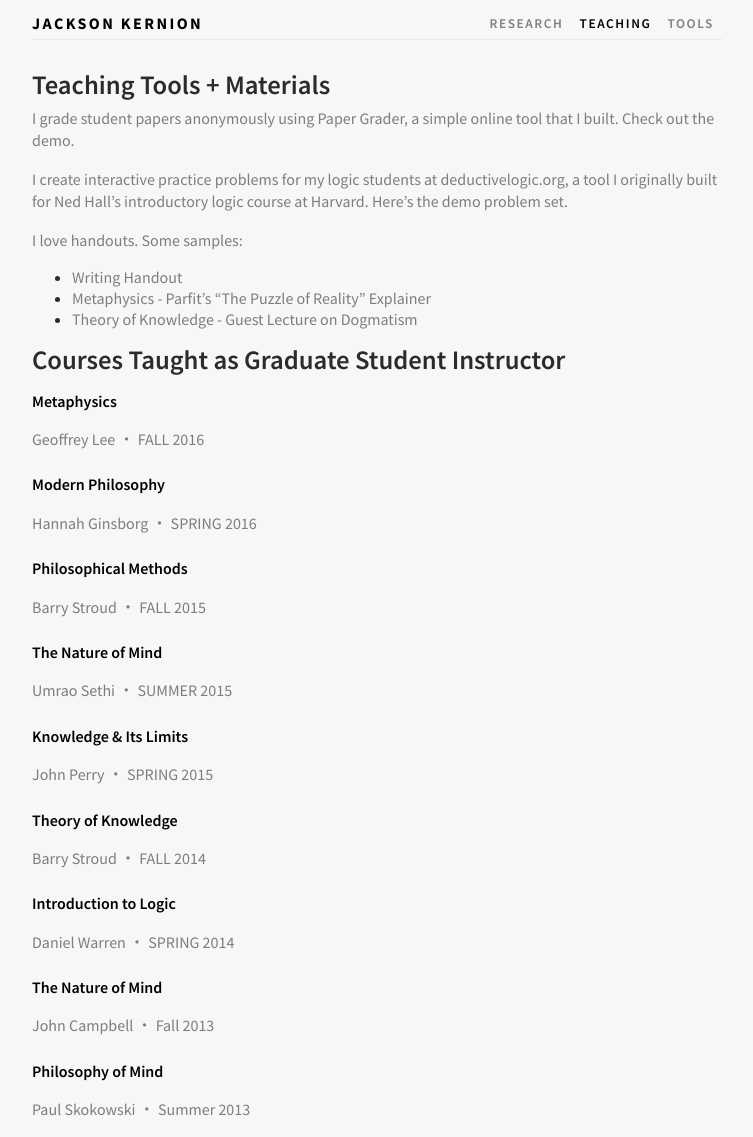
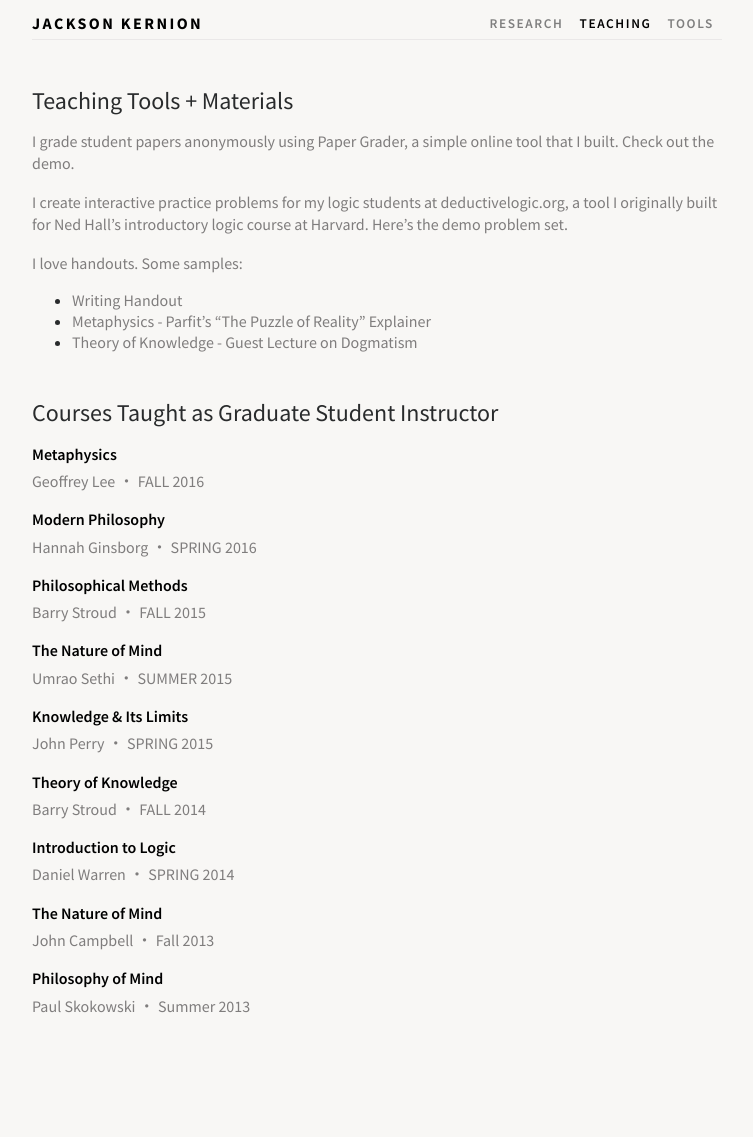
Before and after one commit to jacksonkernion/jacksonkernion.github.io, a Jekyll site: the page built from teaching.md, in a window 1280 px wide. Shown: the whole page, without its empty margins (263-1016 px from the left). Built offline with Jekyll 4.4.1, drawn with Linux system fonts in a browser that asks for light colours; nearby versions of some CDN libraries; our own code applies the rules of GitHub Pages for plain Markdown files; after the commit the page ends 1033 px from its top, so only the background shows below that.

Commit message:
CSS update

```diff
--- a/assets/stylesheets/style.css
+++ b/assets/stylesheets/style.css
@@ -6,10 +6,19 @@
 }
 
 h1{
-	font-size: 20pt;
-	font-weight: 600;
+	font-size: 18pt;
+	font-weight: 400;
 	padding-bottom: 0px;
+	margin-top: 3rem;
+	margin-bottom: 1rem;
 }
+
+body h1:first{
+	margin-top:0;
+}
+
+
+
 h2{
 	font-size: 16pt;
 	font-weight: 400;
@@ -171,12 +180,12 @@
 	font-size: 12pt;
 	font-weight: 600;
 	color: black;
-	margin-bottom: 6px;
-	padding-top: 7px;
+	margin-bottom: .3rem;
+	margin-top: .5rem;
 }
 
 .item-description{
-	margin-bottom: 1rem;
+	margin-bottom: .3rem;
 }
 
 .paper-subtitle {
```
